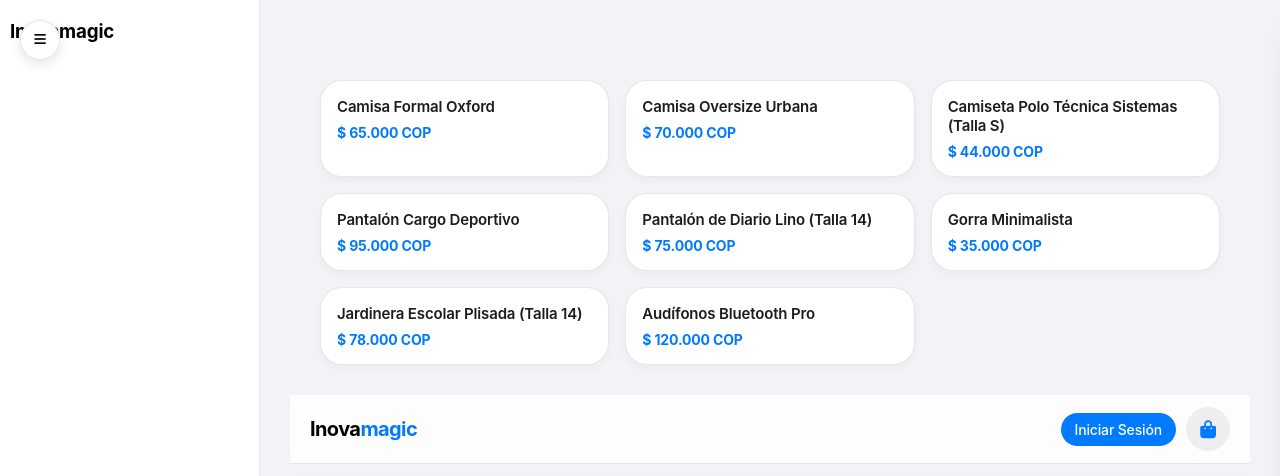
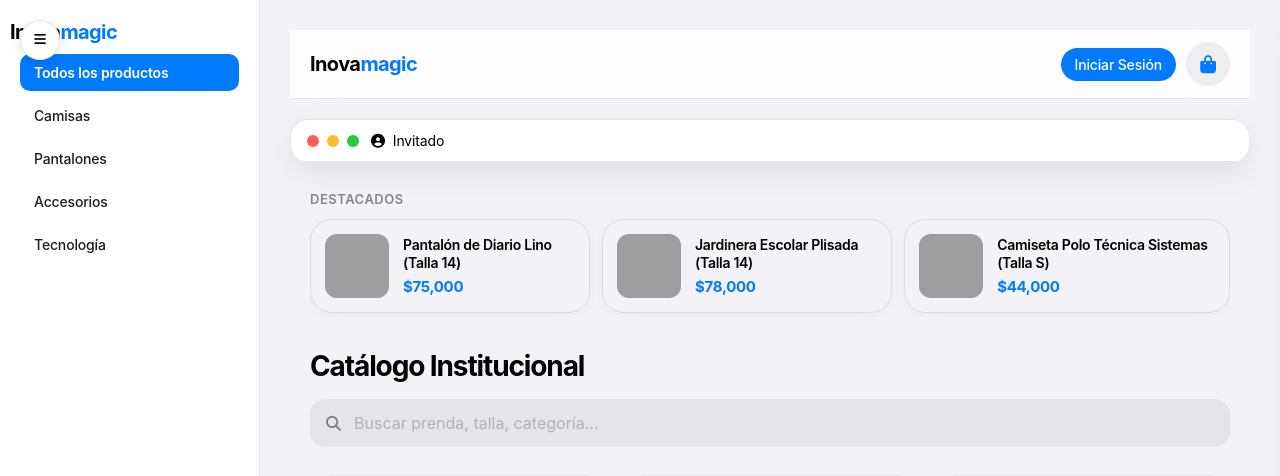
Before and after one commit to santiagocuellar-crypto/inovamagic, a Flask app: page / in a window 1280 px wide. Shown: the top 476 px of the page. Run offline with Flask 3, Linux system fonts and the light colour scheme; data that the repository does not hold is empty; grey boxes are pictures that could not be loaded.

Commit message:
Corrección definitiva de layout con flexbox para alinear sidebar y contenido principal

```diff
--- a/templates/index.html
+++ b/templates/index.html
@@ -39,42 +39,6 @@
             --spring-bounce: cubic-bezier(0.34, 1.56, 0.64, 1);
         }
 
-        /* Cuadrícula profesional para el catálogo */
-.products-grid {
-    display: grid;
-    grid-template-columns: repeat(auto-fill, minmax(220px, 1fr));
-    gap: 20px;
-    margin-top: 20px;
-}
-
-/* Estilo limpio para cada tarjeta de producto */
-.product-card {
-    background: var(--ios-bg-elevated);
-    border: 1px solid var(--ios-separator);
-    border-radius: 14px;
-    padding: 16px;
-    box-shadow: 0 4px 10px rgba(0,0,0,0.03);
-    transition: transform 0.2s ease, box-shadow 0.2s ease;
-}
-
-.product-card:hover {
-    transform: translateY(-3px);
-    box-shadow: 0 6px 15px rgba(0,0,0,0.08);
-}
-
-.product-card h3 {
-    font-size: 15px;
-    font-weight: 600;
-    color: #1C1C1E;
-    margin-bottom: 8px;
-}
-
-.product-card p {
-    font-size: 14px;
-    font-weight: 700;
-    color: #007AFF;
-}
-
       /* Estructura para poner la barra a la izquierda y el contenido al lado */
 .app-layout {
     display: flex;
@@ -1319,26 +1239,20 @@
         <i class="fa-solid fa-bars"></i>
     </button>
 
+    <!-- 2. Barra lateral izquierda -->
     <aside class="sidebar">
-    <!-- Lo que tengas arriba (como el logo o perfil) -->
-    <div class="sidebar-header">
-        <h3>Inovamagic</h3>
-    </div>
-
-    <!-- Espacio flexible o separador -->
-    <div style="flex: 1;"></div>
-
-    <!-- Opciones de categorías movidas al final -->
-    <div class="sidebar-links">
-        <a href="#" class="sidebar-link active" onclick="filtrarCategoria('todos', event)">Todos los Productos</a>
-        <a href="#" class="sidebar-link" onclick="filtrarCategoria('camisas', event)">Camisas</a>
-        <a href="#" class="sidebar-link" onclick="filtrarCategoria('pantalones', event)">Pantalones</a>
-        <a href="#" class="sidebar-link" onclick="filtrarCategoria('accesorios', event)">Accesorios</a>
-        <a href="#" class="sidebar-link" onclick="filtrarCategoria('electronica', event)">Tecnología</a>
-    </div>
+        <div class="nav-logo">Inova<span>magic</span></div>
+
+        <nav class="sidebar-links">
+            <a href="#" onclick="filtrarCategoria('todos', event)" class="sidebar-link active">Todos los productos</a>
+            <a href="#" onclick="filtrarCategoria('camisas', event)" class="sidebar-link">Camisas</a>
+            <a href="#" onclick="filtrarCategoria('pantalones', event)" class="sidebar-link">Pantalones</a>
+            <a href="#" onclick="filtrarCategoria('accesorios', event)" class="sidebar-link">Accesorios</a>
+            <a href="#" onclick="filtrarCategoria('electronica', event)" class="sidebar-link">Tecnología</a>
+        </nav>
 
         <div class="sidebar-footer">
-        <p>Inovamagic Store</p>
+            <p>Inovamagic v1.0</p>
             <span>Catálogo oficial activo.</span>
         </div>
     </aside>
@@ -1346,55 +1260,6 @@
     <!-- 3. Contenido principal a la derecha -->
     <main class="main-content">
         <div id="toast-container"></div>
-
-        <!-- Contenedor principal -->
-    <main class="main-content">
-
-        <!-- Catálogo de productos completo con sus respectivas categorías -->
-        <div class="products-grid">
-
-            <!-- Camisas -->
-            <div class="product-card" data-categoria="camisas">
-                <h3>Camisa Formal Oxford</h3>
-                <p>$ 65.000 COP</p>
-            </div>
-            <div class="product-card" data-categoria="camisas">
-                <h3>Camisa Oversize Urbana</h3>
-                <p>$ 70.000 COP</p>
-            </div>
-            <div class="product-card" data-categoria="camisas">
-                <h3>Camiseta Polo Técnica Sistemas (Talla S)</h3>
-                <p>$ 44.000 COP</p>
-            </div>
-
-            <!-- Pantalones -->
-            <div class="product-card" data-categoria="pantalones">
-                <h3>Pantalón Cargo Deportivo</h3>
-                <p>$ 95.000 COP</p>
-            </div>
-            <div class="product-card" data-categoria="pantalones">
-                <h3>Pantalón de Diario Lino (Talla 14)</h3>
-                <p>$ 75.000 COP</p>
-            </div>
-
-            <!-- Accesorios -->
-            <div class="product-card" data-categoria="accesorios">
-                <h3>Gorra Minimalista</h3>
-                <p>$ 35.000 COP</p>
-            </div>
-            <div class="product-card" data-categoria="accesorios">
-                <h3>Jardinera Escolar Plisada (Talla 14)</h3>
-                <p>$ 78.000 COP</p>
-            </div>
-
-            <!-- Tecnología -->
-            <div class="product-card" data-categoria="electronica">
-                <h3>Audífonos Bluetooth Pro</h3>
-                <p>$ 120.000 COP</p>
-            </div>
-
-        </div>
-    </main>
 
         <!-- Navbar superior dentro del panel derecho -->
         <nav class="navbar">
@@ -1435,39 +1300,7 @@
             </div>
         </div>
 
-      <main class="main-content">
-    <h1>Catálogo de Productos</h1>
-
-    <!-- Contenedor en cuadrícula -->
-    <div class="products-grid">
-
-        <div class="product-card" data-categoria="camisas">
-            <h3>Camisa Formal Oxford</h3>
-            <p>$ 65.000 COP</p>
-        </div>
-
-        <div class="product-card" data-categoria="camisas">
-            <h3>Camisa Oversize Urbana</h3>
-            <p>$ 70.000 COP</p>
-        </div>
-
-        <div class="product-card" data-categoria="pantalones">
-            <h3>Pantalón Cargo Deportivo</h3>
-            <p>$ 95.000 COP</p>
-        </div>
-
-        <div class="product-card" data-categoria="accesorios">
-            <h3>Gorra Minimalista</h3>
-            <p>$ 35.000 COP</p>
-        </div>
-
-        <div class="product-card" data-categoria="electronica">
-            <h3>Audífonos Bluetooth Pro</h3>
-            <p>$ 120.000 COP</p>
-        </div>
-
-    </div>
-</main>
+
 
     <!-- Flash Messages -->
     {% with messages = get_flashed_messages(with_categories=true) %}
```
Also changed, not shown: other parts of templates/index.html (+0 -44 lines). Lines whose indentation alone changed are shown as unchanged.
